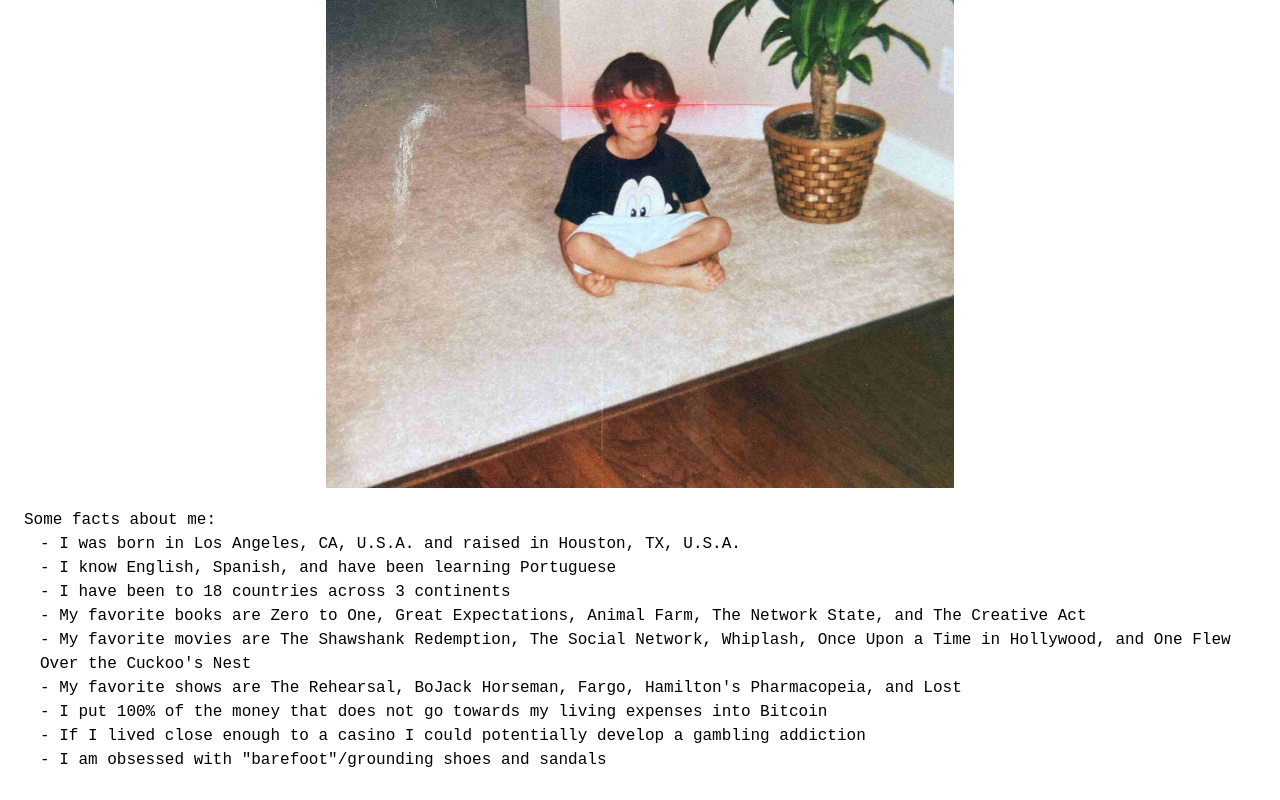
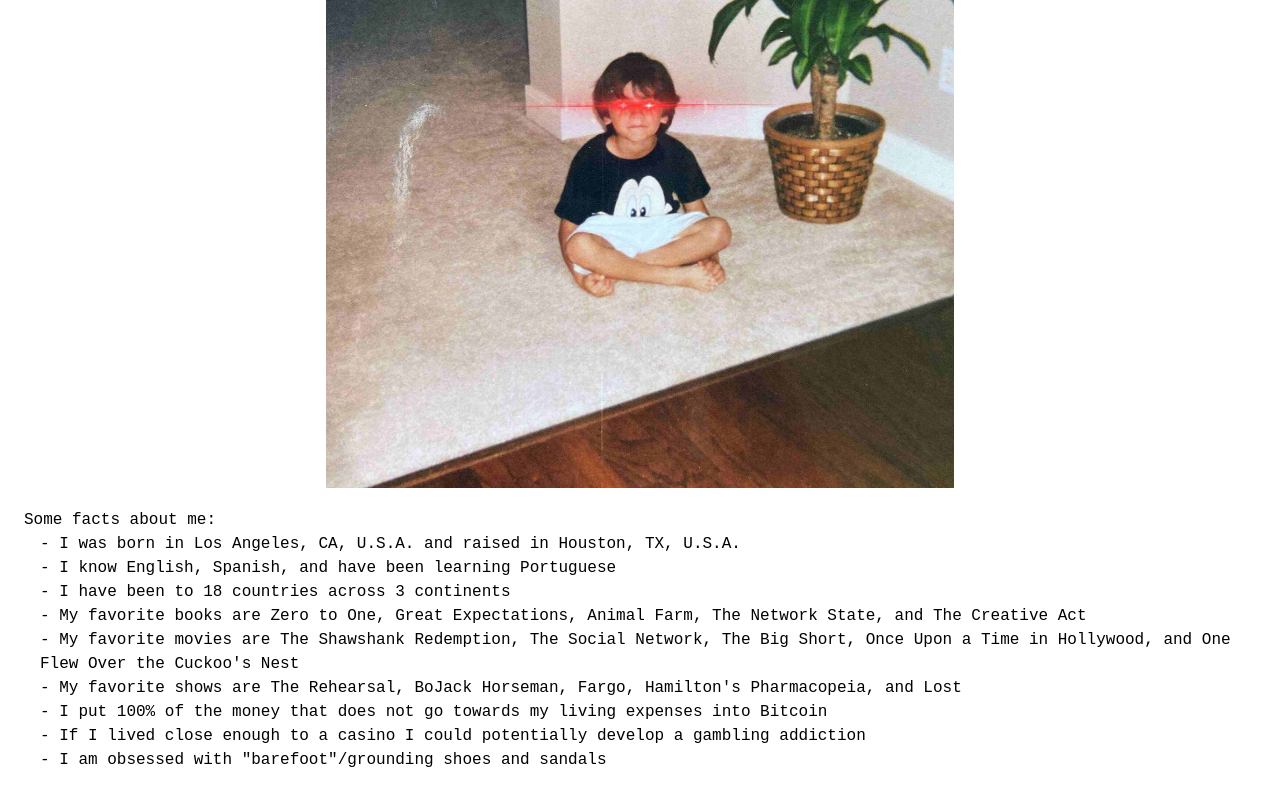
Before and after one commit to calvadev/calva.dev, a Next.js app in the folder src/: page / in a window 1280 px wide. Shown: the part 572-1372 px from the top of the page. Built offline with nearby package versions, Linux system fonts and the light colour scheme.

Commit message:
Updated fact list

```diff
--- a/src/pages/index.tsx
+++ b/src/pages/index.tsx
@@ -47,7 +47,7 @@ export default function About() {
           </li>
           <li>
             - My favorite movies are The Shawshank Redemption, The Social
-            Network, Whiplash, Once Upon a Time in Hollywood, and One Flew Over
+            Network, The Big Short, Once Upon a Time in Hollywood, and One Flew Over
             the Cuckoo&apos;s Nest
           </li>
           <li>
```
